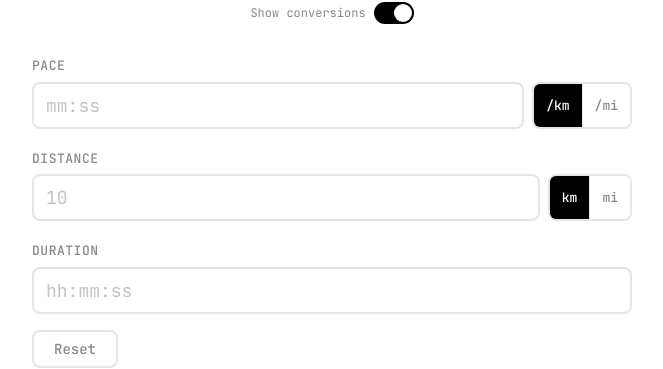
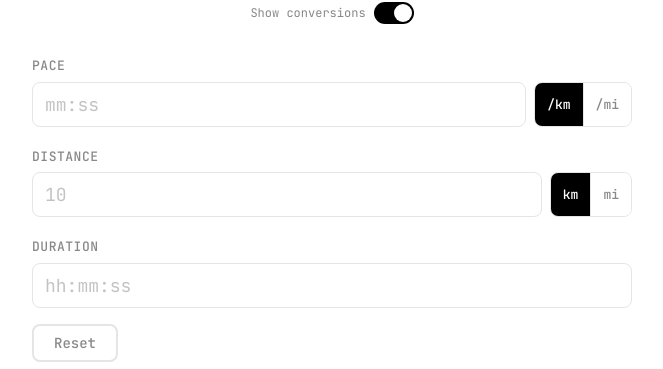
Before and after one commit to flashworth/runningcalculator, a React (Vite) app: page / in a window 1280 px wide. Shown: the part 110-479 px from the top of the page, without its empty margins (308-971 px from the left). Built offline with nearby package versions, Linux system fonts and the light colour scheme.

Commit message:
nicer borders

```diff
--- a/src/App.css
+++ b/src/App.css
@@ -60,7 +60,7 @@
     padding: 0.625rem 0.75rem;
     background: var(--color-surface);
     color: var(--color-text);
-    border: 2px solid var(--color-border);
+    border: 1px solid var(--color-border);
     border-radius: var(--radius);
     outline: none;
     transition: border-color 0.15s ease;
@@ -92,7 +92,7 @@
 
 .unit-toggle {
     display: inline-flex;
-    border: 2px solid var(--color-border);
+    border: 1px solid var(--color-border);
     border-radius: var(--radius);
     overflow: hidden;
     flex-shrink: 0;
```
